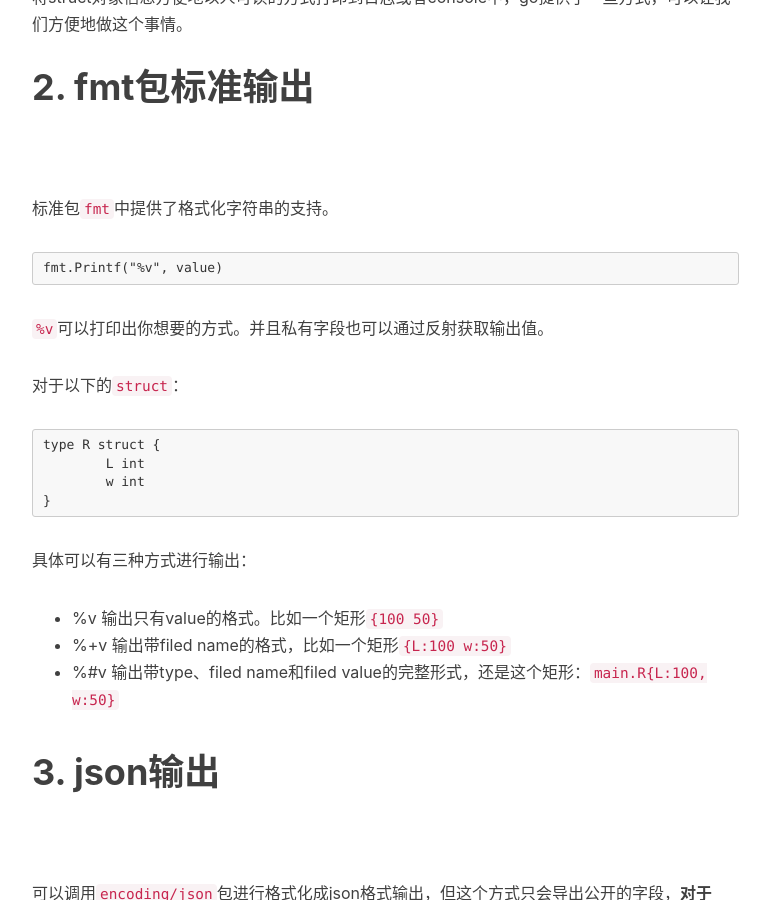
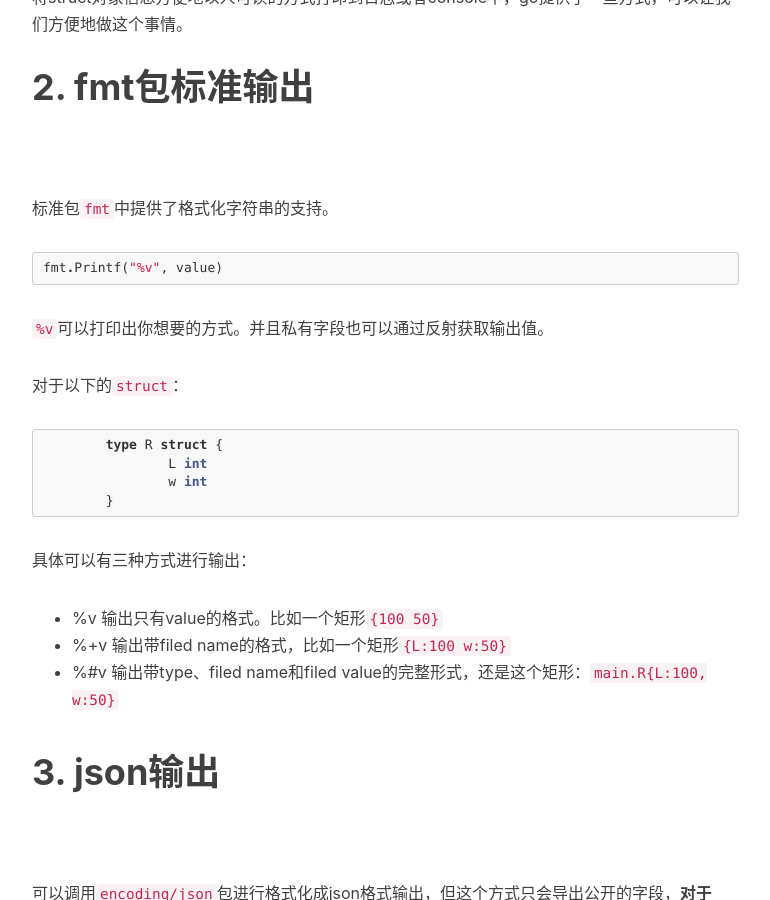
Before and after one commit to kimiazhu/kimiazhu.github.io, a Jekyll site: the page built from _posts/2016-04-11-golang_reflect_to_string.markdown, in a window 1280 px wide and 900 px high, scrolled down 710 px. Shown: the whole window, without its empty margins (233-1003 px from the left). Built offline with Jekyll 4.4.1, drawn with Linux system fonts in a browser that asks for light colours; nearby versions of some CDN libraries; comment, search, counter and statistics services are not loaded.

Commit message:
test highlight go

````diff
--- a/_posts/2016-04-11-golang_reflect_to_string.markdown
+++ b/_posts/2016-04-11-golang_reflect_to_string.markdown
@@ -18,16 +18,20 @@ tags:
 
 标准包`fmt`中提供了格式化字符串的支持。
 
-	fmt.Printf("%v", value)
+```golang
+fmt.Printf("%v", value)
+```
 
 `%v`可以打印出你想要的方式。并且私有字段也可以通过反射获取输出值。
 
 对于以下的`struct`：
 
+```golang
 	type R struct {
 		L int
 		w int
 	}
+```
 
 具体可以有三种方式进行输出：
 
````
